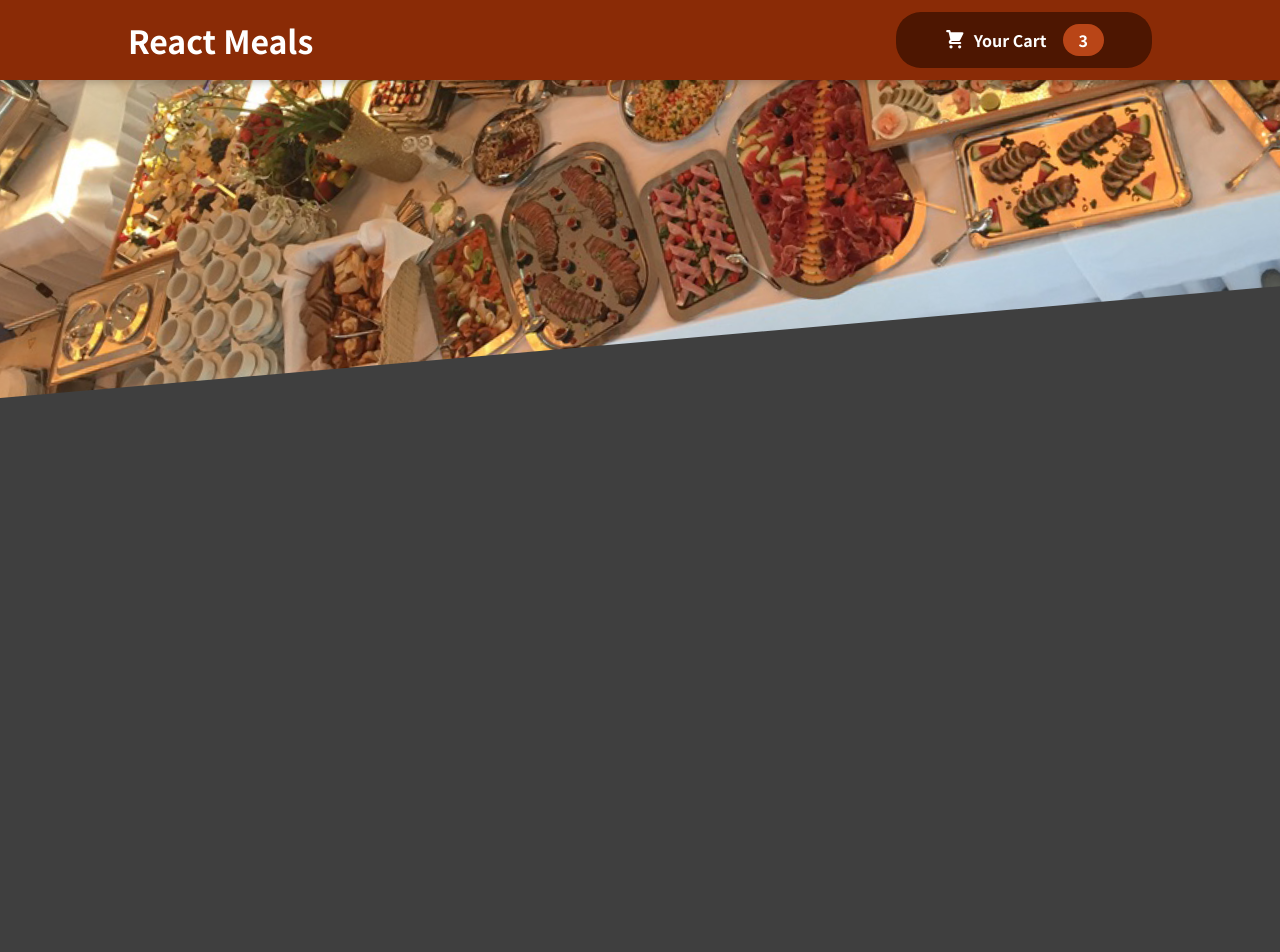
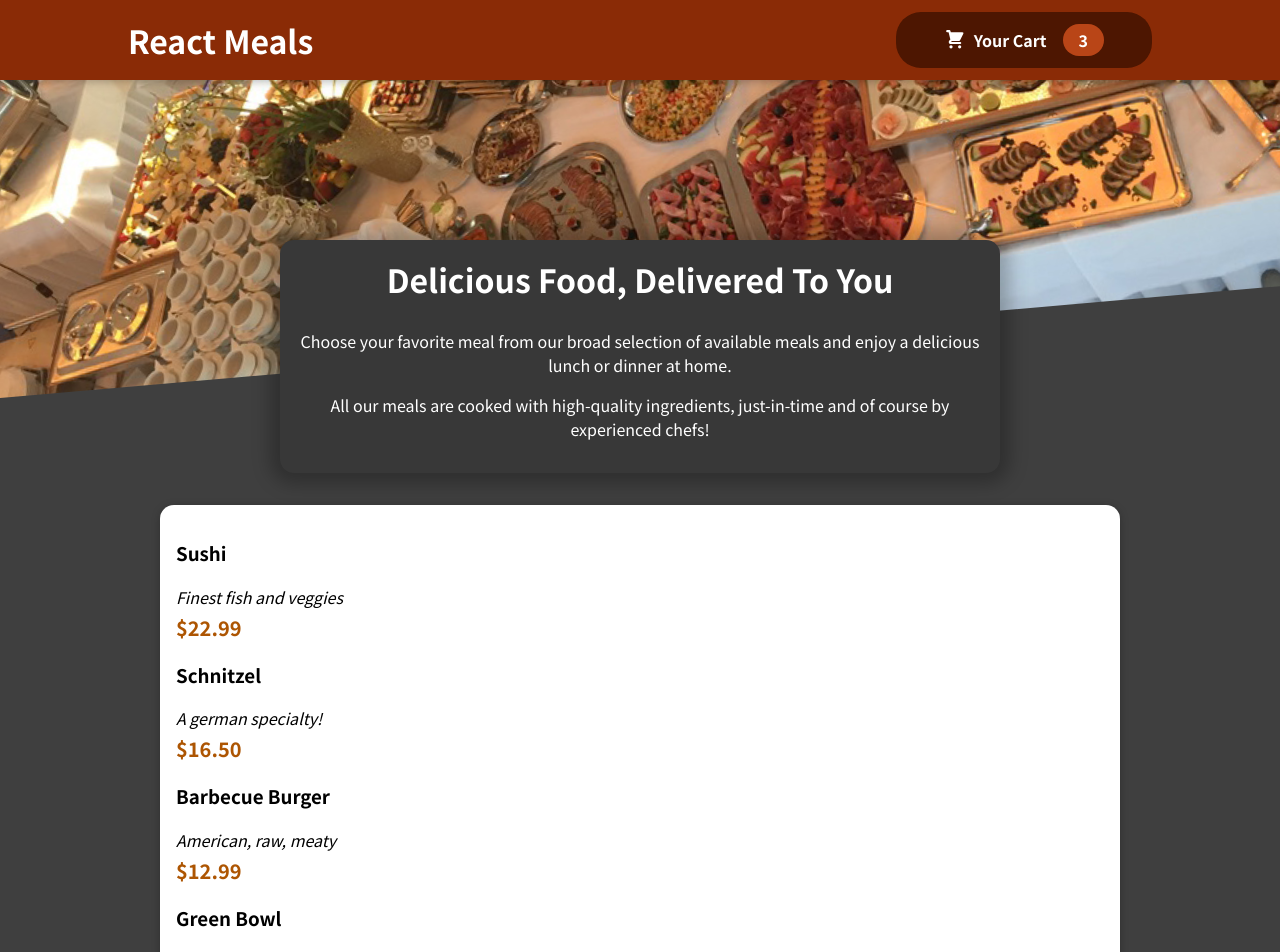
Before and after one commit to jeongola/food-order-app, a React (Create React App) app: page / in a window 1280 px wide. Shown: the top 952 px of the page. Before the commit the page ends 800 px from the top, so only its background shows below. Built offline with nearby package versions, Linux system fonts and the light colour scheme.

Commit message:
main section edited

```diff
--- a/src/App.js
+++ b/src/App.js
@@ -1,10 +1,14 @@
 import { Fragment } from 'react';
 import Header from './components/Layout/Header';
+import Meals from './components/Meals/Meals';
 
 function App() {
   return (
     <Fragment>
       <Header />
+      <main>
+        <Meals />
+      </main>
     </Fragment>
   );
 }
--- /dev/null
+++ b/src/components/Meals/AvailableMeals.js
@@ -0,0 +1,46 @@
+import classes from './AvailableMeals.module.css';
+import Card from '../UI/Card';
+import MealItem from './MealItem/MealItem';
+
+const DUMMY_MEALS = [
+  {
+    id: 'm1',
+    name: 'Sushi',
+    description: 'Finest fish and veggies',
+    price: 22.99,
+  },
+  {
+    id: 'm2',
+    name: 'Schnitzel',
+    description: 'A german specialty!',
+    price: 16.5,
+  },
+  {
+    id: 'm3',
+    name: 'Barbecue Burger',
+    description: 'American, raw, meaty',
+    price: 12.99,
+  },
+  {
+    id: 'm4',
+    name: 'Green Bowl',
+    description: 'Healthy...and green...',
+    price: 18.99,
+  },
+];
+
+const AvailableMeals = () => {
+  const mealsList = DUMMY_MEALS.map((meal) => (
+    <MealItem key={meal.id} name={meal.name} description={meal.description} price={meal.price} />
+  ));
+
+  return (
+    <section className={classes.meals}>
+      <Card>
+        <ul>{mealsList}</ul>
+      </Card>
+    </section>
+  );
+};
+
+export default AvailableMeals;
--- /dev/null
+++ b/src/components/Meals/AvailableMeals.module.css
@@ -0,0 +1,24 @@
+.meals {
+  max-width: 60rem;
+  width: 90%;
+  margin: 2rem auto;
+  animation: meals-appear 1s ease-out forwards;
+}
+
+.meals ul {
+  list-style: none;
+  margin: 0;
+  padding: 0;
+}
+
+@keyframes meals-appear {
+  from {
+    opacity: 0;
+    transform: translateY(3rem);
+  }
+
+  to {
+    opacity: 1;
+    transform: translateY(0);
+  }
+}
--- /dev/null
+++ b/src/components/Meals/MealItem/MealItem.js
@@ -0,0 +1,18 @@
+import classes from './MealItem.module.css';
+
+const MealItem = (props) => {
+  const price = `$${props.price.toFixed(2)}`;
+
+  return (
+    <li>
+      <div>
+        <h3>{props.name}</h3>
+        <div className={classes.description}>{props.description}</div>
+        <div className={classes.price}>{price}</div>
+      </div>
+      <div></div>
+    </li>
+  );
+};
+
+export default MealItem;
--- /dev/null
+++ b/src/components/Meals/MealItem/MealItem.module.css
@@ -0,0 +1,22 @@
+.meal {
+  display: flex;
+  justify-content: space-between;
+  margin: 1rem;
+  padding-bottom: 1rem;
+  border-bottom: 1px solid #ccc;
+}
+
+.meal h3 {
+  margin: 0 0 0.25rem 0;
+}
+
+.description {
+  font-style: italic;
+}
+
+.price {
+  margin-top: 0.25rem;
+  font-weight: bold;
+  color: #ad5502;
+  font-size: 1.25rem;
+}
--- /dev/null
+++ b/src/components/Meals/Meals.js
@@ -0,0 +1,14 @@
+import MealsSummary from './MealsSummary';
+import AvailableMeals from './AvailableMeals';
+import { Fragment } from 'react';
+
+const Meals = () => {
+  return (
+    <Fragment>
+      <MealsSummary />
+      <AvailableMeals />
+    </Fragment>
+  );
+};
+
+export default Meals;
--- /dev/null
+++ b/src/components/Meals/MealsSummary.js
@@ -0,0 +1,19 @@
+import classes from './MealsSummary.module.css';
+
+const MealsSummary = () => {
+  return (
+    <section className={classes.summary}>
+      <h2>Delicious Food, Delivered To You</h2>
+      <p>
+        Choose your favorite meal from our broad selection of available meals and enjoy a delicious
+        lunch or dinner at home.
+      </p>
+      <p>
+        All our meals are cooked with high-quality ingredients, just-in-time and of course by
+        experienced chefs!
+      </p>
+    </section>
+  );
+};
+
+export default MealsSummary;
--- /dev/null
+++ b/src/components/Meals/MealsSummary.module.css
@@ -0,0 +1,18 @@
+.summary {
+  text-align: center;
+  max-width: 45rem;
+  width: 90%;
+  margin: auto;
+  margin-top: -10rem;
+  position: relative;
+  background-color: #383838;
+  color: white;
+  border-radius: 14px;
+  padding: 1rem;
+  box-shadow: 0 1px 18px 10px rgba(0, 0, 0, 0.25);
+}
+
+.summary h2 {
+  font-size: 2rem;
+  margin-top: 0;
+}
--- /dev/null
+++ b/src/components/UI/Card.js
@@ -0,0 +1,7 @@
+import classes from './Card.module.css';
+
+const Card = (props) => {
+  return <div className={classes.card}>{props.children}</div>;
+};
+
+export default Card;
--- /dev/null
+++ b/src/components/UI/Card.module.css
@@ -0,0 +1,6 @@
+.card {
+  padding: 1rem;
+  box-shadow: 0 2px 8px rgba(0, 0, 0, 0.25);
+  border-radius: 14px;
+  background-color: white;
+}
```
Also changed, not shown: src/components/Meals/MealItem/MealItemForm.module.css (added, +20 -0 lines), src/components/Meals/MealItem/MealItemForm.js (added), 1 other file (tests, documents, lock files or other folders).
